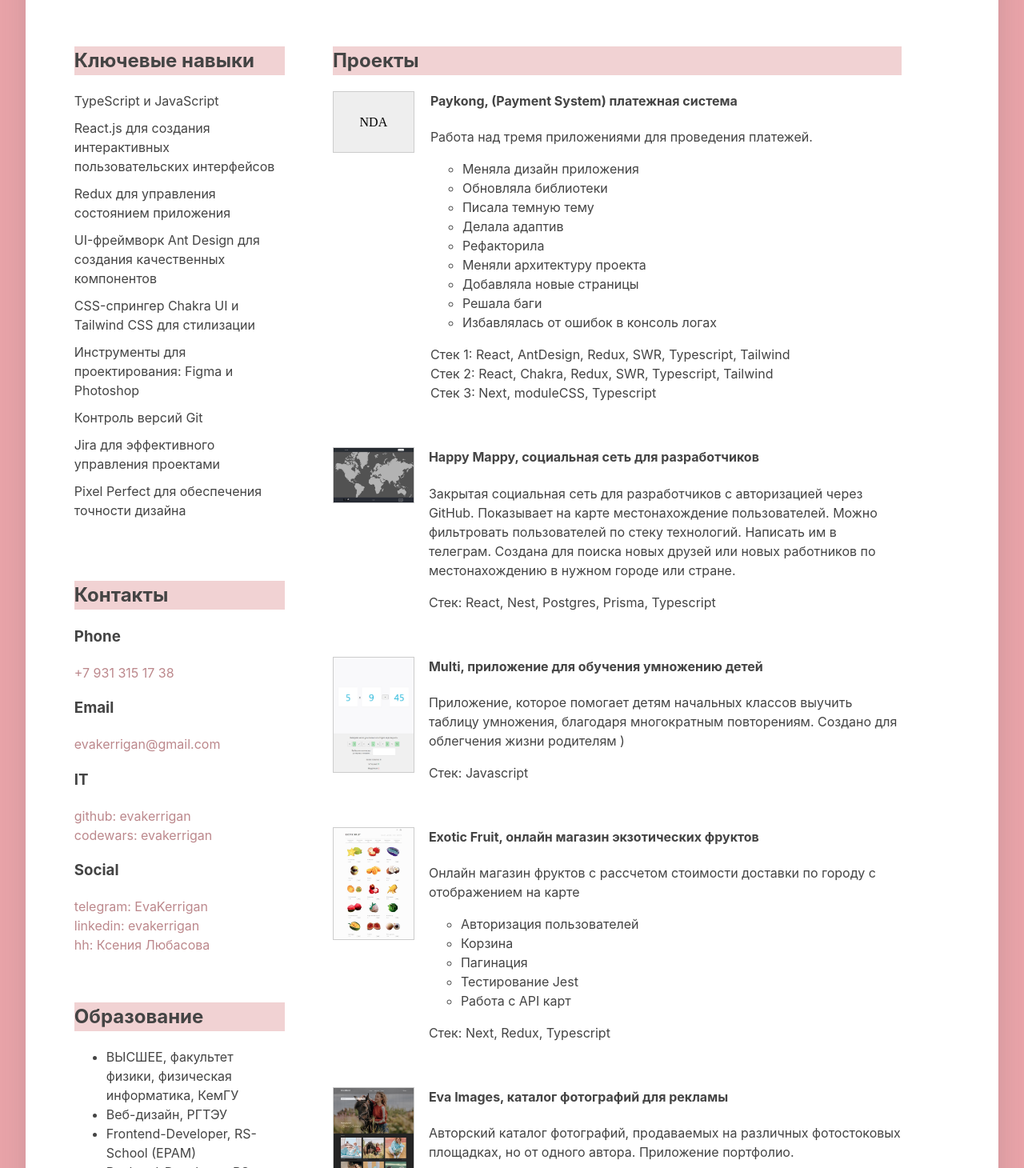
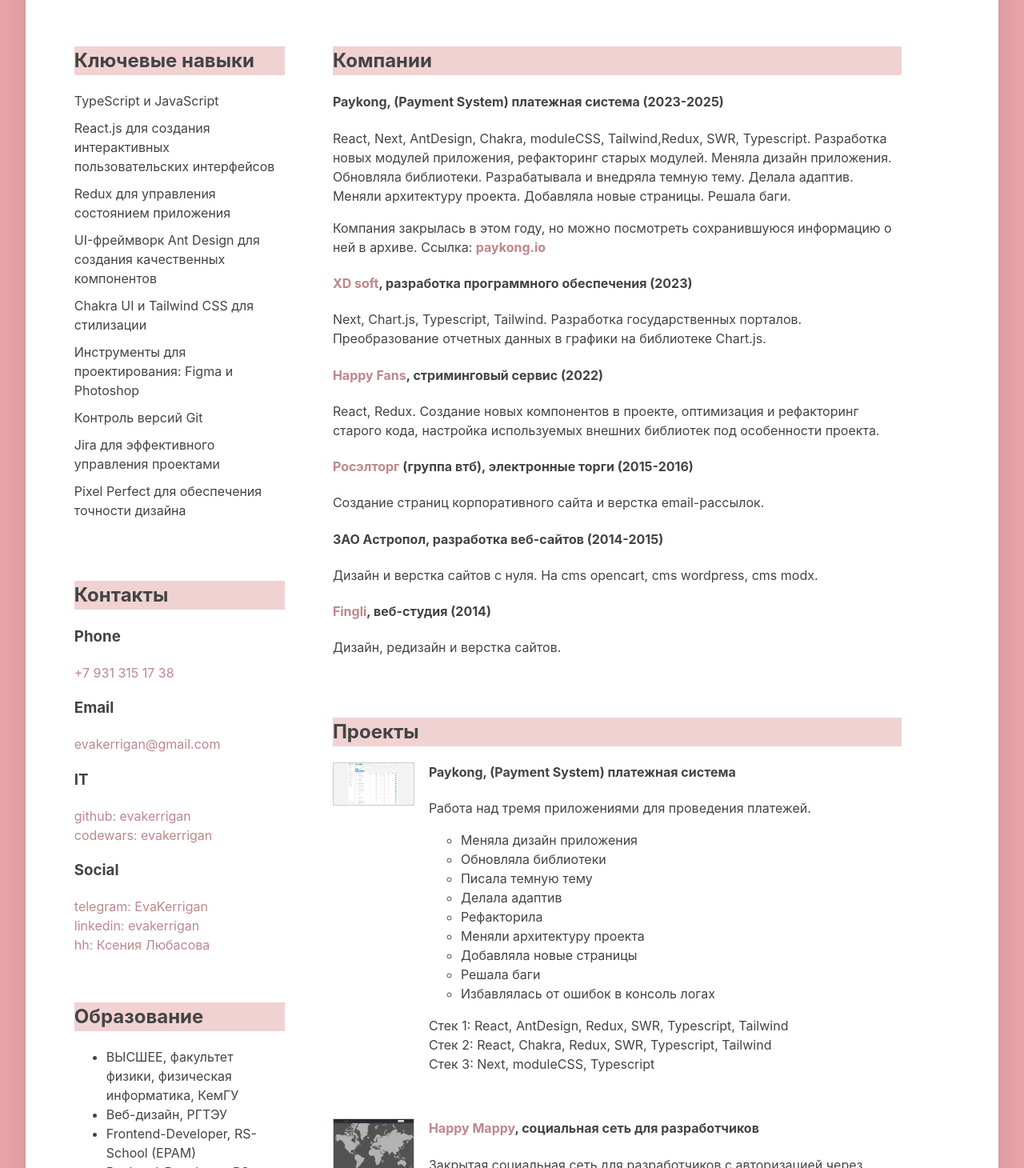
Before and after one commit to evakerrigan/eva-cv, a React (Vite) app: page / in a window 1280 px wide. Shown: the part 630-2090 px from the top of the page at 80% size. Built offline with nearby package versions, Linux system fonts and the light colour scheme; a web font is replaced by a local one.

Commit message:
feat: add info about companies

```diff
--- a/src/App.css
+++ b/src/App.css
@@ -184,6 +184,14 @@ h2 {
 .skills-list li {
   margin-bottom: 10px;
   font-size: 16px;
+}
+
+.companies-list {
+  list-style-type: none;
+  padding-left: 0;
+}
+.companies-item a {
+  font-weight: bold;
 }
 
 .button-download {
--- a/src/App.tsx
+++ b/src/App.tsx
@@ -1,5 +1,13 @@
 import "./App.css";
-import { Contacts, Project, Header, Skills, Education, Footer } from "./components";
+import {
+  Contacts,
+  Project,
+  Header,
+  Skills,
+  Education,
+  Footer,
+  Companies,
+} from "./components";
 
 function App() {
   return (
@@ -13,6 +21,7 @@ function App() {
             <Education />
           </div>
           <div className="right-block">
+            <Companies />
             <Project />
           </div>
         </div>
--- /dev/null
+++ b/src/components/Companies.tsx
@@ -0,0 +1,80 @@
+export const Companies = () => {
+  return (
+    <div className="companies-wrapper wrapper">
+      <h2>Компании</h2>
+      <ul className="companies-list">
+        <li className="companies-item">
+          <h4>Paykong, (Payment System) платежная система (2023-2025)</h4>
+          <p>
+            React, Next, AntDesign, Chakra, moduleCSS, Tailwind,Redux, SWR,
+            Typescript. Разработка новых модулей приложения, рефакторинг старых
+            модулей. Меняла дизайн приложения. Обновляла библиотеки.
+            Разрабатывала и внедряла темную тему. Делала адаптив. Меняли
+            архитектуру проекта. Добавляла новые страницы. Решала баги.
+          </p>
+          <p>
+            Компания закрылась в этом году, но можно посмотреть сохранившуюся
+            информацию о ней в архиве. Ссылка:&nbsp;
+            <a
+              href="https://web-arhive.ru/page?url=http%3A%2F%2Fpaykong.io&date=20240326&hidden=0"
+              target="_blank"
+            >
+              paykong.io
+            </a>
+          </p>
+        </li>
+        <li className="companies-item">
+          <h4>
+            <a href="https://www.xdsoft.ru/" target="_blank">
+              XD soft
+            </a>
+            , разработка программного обеспечения (2023)
+          </h4>
+          <p>
+            Next, Chart.js, Typescript, Tailwind. Разработка государственных
+            порталов. Преобразование отчетных данных в графики на библиотеке
+            Chart.js.
+          </p>
+        </li>
+        <li className="companies-item">
+          <h4>
+            <a href="https://github.com/happyfans" target="_blank">
+              Happy Fans
+            </a>
+            , стриминговый сервис (2022)
+          </h4>
+          <p>
+            React, Redux. Создание новых компонентов в проекте, оптимизация и
+            рефакторинг старого кода, настройка используемых внешних библиотек
+            под особенности проекта.
+          </p>
+        </li>
+        <li className="companies-item">
+          <h4>
+            <a href="https://www.roseltorg.ru/" target="_blank">
+              Росэлторг
+            </a>
+            &nbsp;(группа втб), электронные торги (2015-2016)
+          </h4>
+          <p>Создание страниц корпоративного сайта и верстка email-рассылок.</p>
+        </li>
+        <li className="companies-item">
+          <h4>ЗАО Астропол, разработка веб-сайтов (2014-2015)</h4>
+          <p>
+            Дизайн и верстка сайтов с нуля. На cms opencart, cms wordpress, cms
+            modx.
+          </p>
+        </li>
+        <li className="companies-item">
+          <h4>
+            <a href="https://fingli.ru/" target="_blank">
+              Fingli
+            </a>
+            , веб-студия (2014)
+          </h4>
+          <p>Дизайн, редизайн и верстка сайтов.</p>
+        </li>
+      </ul>
+    </div>
+  );
+};
--- a/src/components/Project.tsx
+++ b/src/components/Project.tsx
@@ -1,8 +1,9 @@
 import happyMappy from "../assets/projects/project-happy-mappy.jpg";
 import exoticFruit from "../assets/projects/project-exotic-fruit.jpg";
 import evaImages from "../assets/projects/project-eva-images.jpg";
-import mem from "../assets/projects/project-mem.jpg";
+// import mem from "../assets/projects/project-mem.jpg";
 import multi from "../assets/projects/project-multi.jpg";
+import paykong from "../assets/projects/project-paykong.jpg";
 
 export const Project = () => {
   return (
@@ -10,10 +11,15 @@ export const Project = () => {
       <h2>Проекты</h2>
       <ol className="project-list">
         <li className="project-item">
-          <div className="project-image-nda">NDA</div>
+          {/* <div className="project-image-nda">NDA</div> */}
+          <div className="project-image">
+            <img src={paykong} />
+          </div>
           <div className="project-details-wrapper">
-            <div className="project-details-wrapper-mobile">
-              <div className="project-image-nda-mobile">NDA</div>
+            {/* <div className="project-details-wrapper-mobile"> */}
+            {/* <div className="project-image-nda-mobile">NDA</div> */}
+            <div className="project-image-mobile">
+              <img src={paykong} />
               <h4>Paykong, (Payment System) платежная система</h4>
             </div>
             <p>Работа над тремя приложениями для проведения платежей.</p>
@@ -45,7 +51,12 @@ export const Project = () => {
           <div className="project-details-wrapper">
             <div className="project-image-mobile">
               <img src={happyMappy} />
-              <h4>Happy Mappy, социальная сеть для разработчиков</h4>
+              <h4>
+                <a href="https://rs-club.vercel.app/" target="_blank">
+                  Happy Mappy
+                </a>
+                , социальная сеть для разработчиков
+              </h4>
             </div>
             <p>
               Закрытая социальная сеть для разработчиков с авторизацией через
@@ -69,7 +80,12 @@ export const Project = () => {
           <div className="project-details-wrapper">
             <div className="project-image-mobile">
               <img src={multi} alt="project" />
-              <h4>Multi, приложение для обучения умножению детей</h4>
+              <h4>
+                <a href="http://multiply.su/" target="_blank">
+                  Multi
+                </a>
+                , приложение для обучения умножению детей
+              </h4>
             </div>
             <p>
               Приложение, которое помогает детям начальных классов выучить
@@ -91,7 +107,15 @@ export const Project = () => {
           <div className="project-details-wrapper">
             <div className="project-image-mobile">
               <img src={exoticFruit} alt="project" />
-              <h4>Exotic Fruit, онлайн магазин экзотических фруктов</h4>
+              <h4>
+                <a
+                  href="https://evakerrigan.github.io/exotic-fruit/"
+                  target="_blank"
+                >
+                  Exotic Fruit
+                </a>
+                , онлайн магазин экзотических фруктов
+              </h4>
             </div>
             <p>
               Онлайн магазин фруктов с рассчетом стоимости доставки по городу c
@@ -114,7 +138,12 @@ export const Project = () => {
           <div className="project-details-wrapper">
             <div className="project-image-mobile">
               <img src={evaImages} alt="project" />
-              <h4>Eva Images, каталог фотографий для рекламы</h4>
+              <h4>
+                <a href="https://eva-images.netlify.app/" target="_blank">
+                  Eva Images
+                </a>
+                , каталог фотографий для рекламы
+              </h4>
             </div>
             <p>
               Авторский каталог фотографий, продаваемых на различных
@@ -132,7 +161,7 @@ export const Project = () => {
             <p>Стек: Next, Zustand, Typescript</p>
           </div>
         </li>
-        <li className="project-item">
+        {/* <li className="project-item">
           <div className="project-image">
             <img src={mem} alt="project" />
           </div>
@@ -150,13 +179,8 @@ export const Project = () => {
               смешного и о чём речь.
             </p>
             <p>Стек: Typescript, Express</p>
-            {/* <ul className="project-details">
-              <li></li>
-              <li></li>
-              <li></li>
-            </ul> */}
           </div>
-        </li>
+        </li> */}
         {/* <li className="project-item">
           <div className="project-image">
             <img src="/assets/projects/project.jpg" alt="project" />
@@ -176,7 +200,7 @@ export const Project = () => {
           <div className="project-details-wrapper">
             <div className="project-details-wrapper-mobile">
               <div className="project-image-nda-mobile">NDA</div>
-              <h4>Happy Fan, стриминговый сервис</h4>
+              <h4>Happy Fans, стриминговый сервис</h4>
             </div>
             <p>
               Разработка приложения для потокового вещания с использованием
--- a/src/components/Skills.tsx
+++ b/src/components/Skills.tsx
@@ -9,13 +9,11 @@ export const Skills = () => {
         </li>
         <li>Redux для управления состоянием приложения</li>
         <li>UI-фреймворк Ant Design для создания качественных компонентов</li>
-        <li>CSS-спрингер Chakra UI и Tailwind CSS для стилизации</li>
+        <li>Chakra UI и Tailwind CSS для стилизации</li>
         <li>Инструменты для проектирования: Figma и Photoshop</li>
         <li>Контроль версий Git</li>
         <li>Jira для эффективного управления проектами</li>
-        <li>
-          Pixel Perfect для обеспечения точности дизайна
-        </li>
+        <li>Pixel Perfect для обеспечения точности дизайна</li>
       </ul>
     </div>
   );
--- a/src/components/index.tsx
+++ b/src/components/index.tsx
@@ -4,3 +4,4 @@ export { Project } from "./Project";
 export { Skills } from "./Skills";
 export { Education } from "./Education";
 export { Footer } from "./Footer";
+export { Companies } from "./Companies";
```
Also changed, not shown: src/assets/projects/project-multi.jpg, src/assets/projects/project-paykong.jpg (added).
